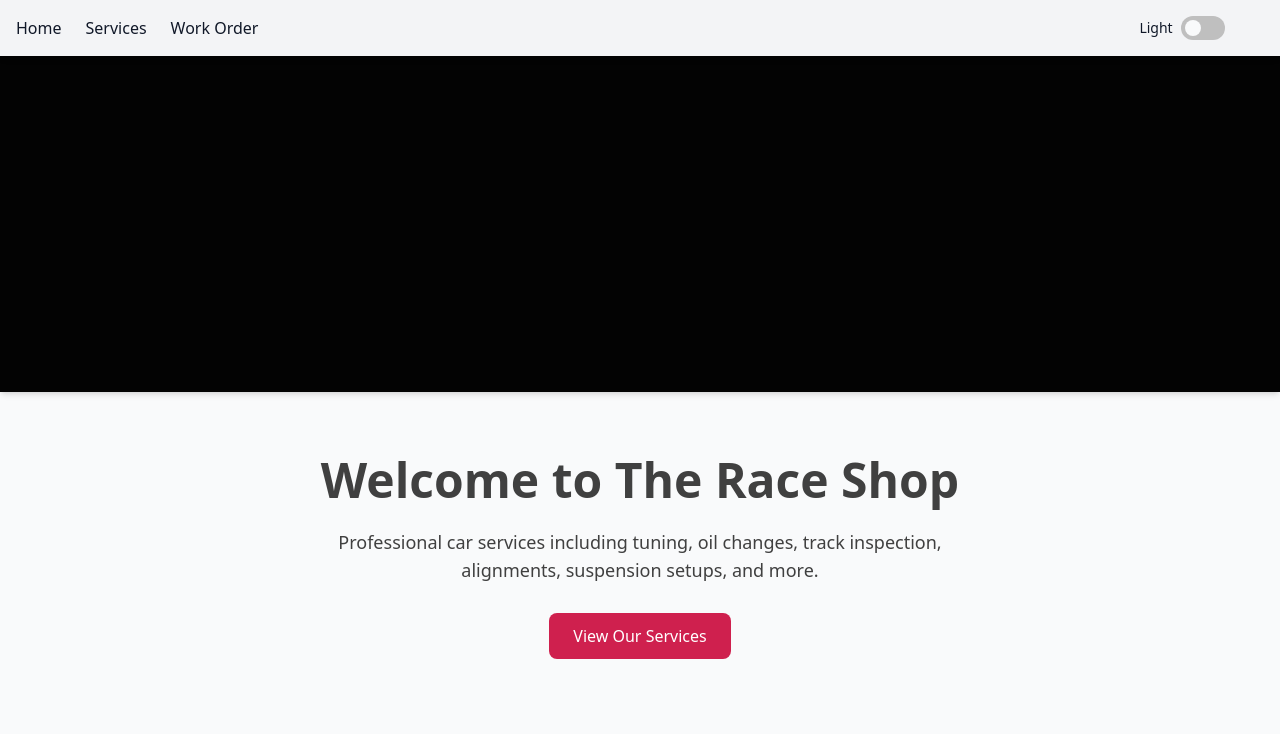
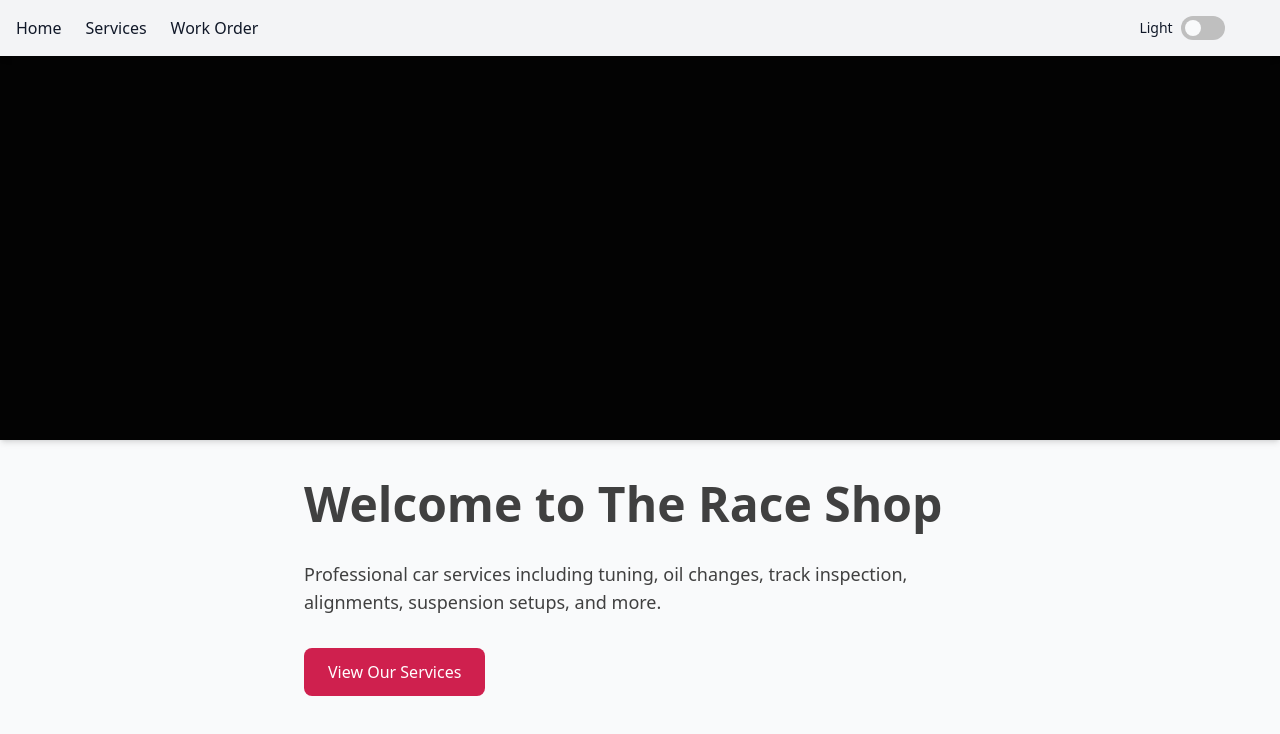
Before and after one commit to Versayce/aznext-capstone, a React (Vite) app in the folder client/: page / in a window 1280 px wide. Shown: the top 734 px of the page. Built offline with nearby package versions, Linux system fonts and the light colour scheme.

Commit message:
fixed content overflow issue *adjusted body bg color in index.css to be changed based on dark mode toggle

```diff
--- a/client/package.json
+++ b/client/package.json
@@ -13,6 +13,7 @@
   "dependencies": {
     "@reduxjs/toolkit": "^2.9.0",
     "@tailwindcss/vite": "^4.1.13",
+    "lucide-react": "^0.544.0",
     "react": "^19.1.1",
     "react-dom": "^19.1.1",
     "react-redux": "^9.2.0",
--- a/client/src/App.jsx
+++ b/client/src/App.jsx
@@ -6,48 +6,17 @@ import WorkOrderForm from "./pages/WorkOrderForm";
 
 export default function App() {
   return (
-    <>
+    <div className="bg-gray-50 dark:bg-slate-650 transition-colors duration-300">
       <Navbar />
 
-      {/* App background container */}
-      <div className="bg-gray-50 dark:bg-slate-650 transition-colors duration-300 min-h-screen">
+      {/* Page content fills remaining space */}
+
         <Routes>
-          <Route
-            path="/"
-            element={
-              <>
+          <Route path="/" element={<Home />} />
+          <Route path="/services" element={<Services />} />
+          <Route path="/work-order" element={<WorkOrderForm />} />
+        </Routes>
 
-                <div className="w-screen h-84 bg-slate-900 dark:bg-slate-700 shadow-md"></div>
-
-                {/* Main Content */}
-                <main className="min-h-screen p-6 md:mx-4 lg:mx-8">
-                  <Home />
-                </main>
-              </>
-            }
-          />
-
-          {/* Services Page */}
-          <Route
-            path="/services"
-            element={
-              <main className="min-h-screen p-6 md:mx-4 lg:mx-8">
-                <Services />
-              </main>
-            }
-          />
-
-          {/* Work Order Page */}
-          <Route
-            path="/work-order"
-            element={
-              <main className="min-h-screen p-6 md:mx-4 lg:mx-8">
-                <WorkOrderForm />
-              </main>
-            }
-          />
-        </Routes>
-      </div>
-    </>
+    </div>
   );
 }
--- a/client/src/components/Navbar.jsx
+++ b/client/src/components/Navbar.jsx
@@ -2,19 +2,23 @@ import { NavLink } from "react-router-dom";
 import { useState, useEffect } from "react";
 
 export default function Navbar() {
-  const [darkMode, setDarkMode] = useState(
-    document.documentElement.classList.contains("dark")
-  );
+  const [darkMode, setDarkMode] = useState(() => {
+    // Check localStorage first, fallback to current DOM
+    const saved = localStorage.getItem("darkMode");
+    if (saved !== null) return saved === "true";
+    return document.documentElement.classList.contains("dark");
+  });
 
-  const toggleDarkMode = () => {
+  useEffect(() => {
     if (darkMode) {
+      document.documentElement.classList.add("dark");
+    } else {
       document.documentElement.classList.remove("dark");
-      setDarkMode(false);
-    } else {
-      document.documentElement.classList.add("dark");
-      setDarkMode(true);
     }
-  };
+    localStorage.setItem("darkMode", darkMode);
+  }, [darkMode]);
+
+  const toggleDarkMode = () => setDarkMode(!darkMode);
 
   return (
     <nav className="bg-gray-100 dark:bg-slate-700 text-gray-900 dark:text-gray-100 p-4 flex items-center justify-between sticky top-0 z-50 shadow-md">
--- a/client/src/index.css
+++ b/client/src/index.css
@@ -41,3 +41,14 @@
   --color-slate-850: #040404;
   --color-slate-900: #030303;
 }
+
+
+/* Light mode */
+body {
+  background-color: var(--color-slate-50);
+}
+
+/* Dark mode */
+:where(.dark, .dark *) body {
+  background-color: var(--color-slate-650);
+}
--- a/client/src/pages/Home.jsx
+++ b/client/src/pages/Home.jsx
@@ -1,22 +1,24 @@
 export default function Home() {
   return (
-    <div>
-      <div className="text-center py-10 space-y-8">
-        <h1 className="text-5xl text-slate-500 font-extrabold mb-6 dark:text-slate-200">Welcome to The Race Shop</h1>
+    <div className="bg-gray-50 dark:bg-slate-650">
+      <div className="w-full h-84 md:h-96 bg-slate-900 dark:bg-slate-700 shadow-md min-h-[20rem] md:min-h-[24rem]"></div>
 
-        <p className="text-lg text-slate-500 max-w-2xl mx-auto dark:text-slate-400">
-          Professional car services including tuning, oil changes,
-          track inspection, alignments, suspension setups, and more.
+      <div className="px-4 md:px-8 lg:px-12 py-10 max-w-3xl mx-auto space-y-8">
+        <h1 className="text-5xl font-extrabold text-slate-500 dark:text-slate-200">
+          Welcome to The Race Shop
+        </h1>
+
+        <p className="text-lg text-slate-500 dark:text-slate-400">
+          Professional car services including tuning, oil changes, track inspection,
+          alignments, suspension setups, and more.
         </p>
 
-        <div className="mt-10">
-          <a
-            href="/services"
-            className="px-6 py-3 bg-rose-250 text-white rounded-lg hover:bg-blue-700 transition"
-          >
-            View Our Services
-          </a>
-        </div>
+        <a
+          href="/services"
+          className="inline-block px-6 py-3 bg-rose-250 text-white rounded-lg hover:bg-rose-400 transition"
+        >
+          View Our Services
+        </a>
       </div>
     </div>
   );
--- a/client/src/pages/Services.jsx
+++ b/client/src/pages/Services.jsx
@@ -8,46 +8,38 @@ export default function Services() {
   const { items: services, status, error } = useSelector((state) => state.services);
 
   useEffect(() => {
-    if (status === "idle") {
-      dispatch(fetchServices());
-    }
+    if (status === "idle") dispatch(fetchServices());
   }, [status, dispatch]);
 
-  if (status === "loading") {
-    return <p className="text-gray-600 dark:text-gray-300">Loading services...</p>;
-  }
+  return (
+    <div className="bg-gray-50 dark:bg-slate-650 px-4 md:px-8 lg:px-12 py-10">
+      <h1 className="text-3xl font-bold mb-10 text-center dark:text-white">Explore Our Services</h1>
 
-  if (status === "failed") {
-    return <p className="text-red-600 dark:text-red-400">Error: {error}</p>;
-  }
+      {status === "loading" && <p className="text-center text-slate-500 dark:text-slate-300">Loading services...</p>}
+      {status === "failed" && <p className="text-center text-red-600 dark:text-red-400">Error: {error}</p>}
 
-  return (
-    <div className="p-4 md:p-8 lg:p-12">
-      <h1 className="text-3xl font-bold mb-10 text-center dark:text-white">Our Services</h1>
-
+      {status === "succeeded" && (
         <div className="grid gap-6 md:gap-8 lg:gap-14 grid-cols-1 sm:grid-cols-2 md:grid-cols-3 lg:grid-cols-4">
           {services.map((service) => (
             <div
               key={service.id}
               className="bg-white dark:bg-slate-600 rounded-2xl shadow hover:shadow-lg transition flex flex-col overflow-hidden"
             >
-            {/* Content with padding */}
               <div className="p-6 flex-1 space-y-2">
                 <h2 className="text-xl font-semibold dark:text-white">{service.name}</h2>
                 <p className="text-gray-600 dark:text-gray-300">{service.description}</p>
                 <p className="mt-2 font-bold dark:text-white">${service.price}</p>
               </div>
-
-            {/* Full-width, flush button */}
               <button
                 onClick={() => dispatch(addWorkOrder(service))}
-              className="w-full bg-rose-250 text-white py-3 hover:bg-rose-500 transition"
+                className="w-full bg-rose-300 text-white py-3 hover:bg-rose-500 transition"
               >
                 Add to Work Order
               </button>
             </div>
           ))}
         </div>
+      )}
     </div>
   );
 }
--- a/client/src/pages/WorkOrderForm.jsx
+++ b/client/src/pages/WorkOrderForm.jsx
@@ -1,6 +1,7 @@
 import { useSelector, useDispatch } from "react-redux";
-import { clearWorkOrder } from "../store/workOrderSlice";
+import { clearWorkOrder, removeWorkOrder } from "../store/workOrderSlice";
 import { useState } from "react";
+import { Trash2 } from "lucide-react";
 
 export default function WorkOrderForm() {
   const items = useSelector((state) => state.workOrder.items);
@@ -15,32 +16,43 @@ export default function WorkOrderForm() {
   };
 
   return (
-    <div className="p-4 md:p-8 lg:p-12 space-y-8">
-      <h1 className="text-3xl font-bold text-center text-chatgpt-text-dark dark:text-slate-200">
-        Submit Work Order
+    <div className="bg-gray-50 dark:bg-slate-650 px-4 md:px-8 lg:px-12 py-10">
+      <h1 className="text-3xl font-bold text-center text-slate-800 dark:text-slate-200 mb-10">
+        Submit a Work Order
       </h1>
 
-      {/* Selected Services */}
-      {items.length === 0 ? (
-        <p className="text-center text-slate-600 dark:text-slate-400">No services selected yet.</p>
-      ) : (
-        <ul className="space-y-4 max-w-lg mx-auto">
+      {/* Scrollable service list */}
+      {items.length > 0 ? (
+        <ul className="space-y-3 max-w-lg mx-auto overflow-y-auto" style={{ maxHeight: '250px' }}>
           {items.map((item) => (
             <li
               key={item.id}
-              className="flex justify-between items-center p-4 rounded-2xl shadow-md bg-chatgpt-light dark:bg-slate-600"
+              className="flex justify-between items-center p-3 rounded-sm shadow-md bg-white dark:bg-slate-600"
             >
-              <span className="font-medium text-slate-900 dark:text-slate-100">{item.name}</span>
-              <span className="font-medium text-slate-900 dark:text-slate-100">${item.price}</span>
+              <div>
+                <span className="font-medium text-slate-900 dark:text-slate-100">{item.name}</span>
+                <span className="ml-3 font-medium text-slate-900 dark:text-slate-100">${item.price}</span>
+              </div>
+              <button
+                onClick={() => dispatch(removeWorkOrder(item.id))}
+                className="p-2 rounded-lg text-rose-400 hover:text-rose-600 hover:bg-rose-100 dark:hover:bg-rose-300 transition"
+                aria-label={`Remove ${item.name}`}
+              >
+                <Trash2 size={20} />
+              </button>
             </li>
           ))}
         </ul>
+      ) : (
+        <p className="text-center text-slate-600 dark:text-slate-400 max-w-md mx-auto mb-6">
+          Please select a service from the Services page to add to your work order.
+        </p>
       )}
 
-      {/* Form Card */}
+      {/* Form */}
       <form
         onSubmit={handleSubmit}
-        className="max-w-lg mx-auto rounded-2xl overflow-hidden shadow-md bg-chatgpt-light dark:bg-slate-600 flex flex-col"
+        className="max-w-lg w-full mt-10 mx-auto rounded-2xl overflow-hidden shadow-md bg-white dark:bg-slate-600 flex flex-col"
       >
         <input
           type="text"
@@ -60,7 +72,7 @@ export default function WorkOrderForm() {
         />
         <button
           type="submit"
-          className="w-full px-4 py-3 bg-rose-300 dark:bg-rose-300 text-white hover:bg-rose-400 transition cursor-pointer"
+          className="w-full py-3 bg-rose-300 text-white font-medium hover:bg-rose-400 transition"
         >
           Submit
         </button>
```
Also changed, not shown: 2 other files (tests, documents, lock files or other folders). Lines whose indentation alone changed are shown as unchanged.
